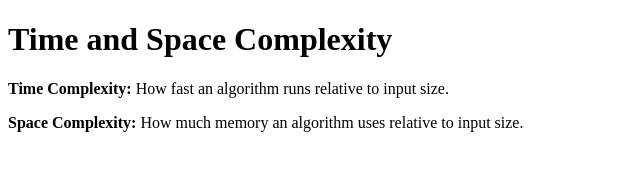
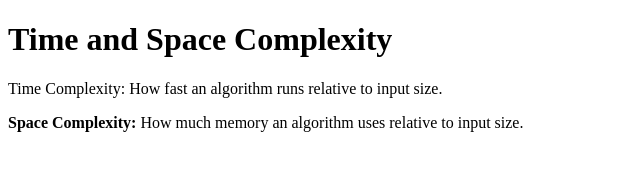
Before and after one commit to acciojob/time-and-space-complexity-Reddi-Manikanta-Surya-Prasad, a website: page main.html in a window 1280 px wide. Shown: the full height of the page, 0-640 px from the left. Drawn offline with Linux system fonts and the light colour scheme.

Commit message:
created a submission

```diff
--- a/main.html
+++ b/main.html
@@ -11,7 +11,7 @@
     <script type="text/javascript" src="./script.js">
 </script>
 	<h1>Time and Space Complexity</h1>
-	<p><b>Time Complexity: </b>How fast an algorithm runs relative to input size.</p>
+	<p>Time Complexity: How fast an algorithm runs relative to input size.</p>
 	<p><b>Space Complexity: </b>How much memory an algorithm uses relative to input size.</p>
 
 </body>
```
